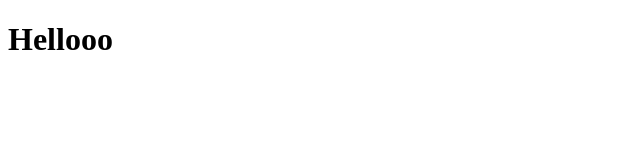
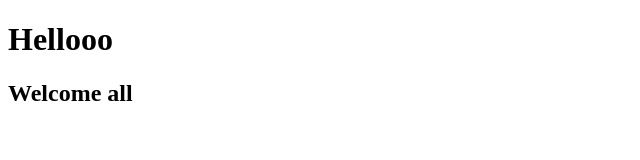
Before and after one commit to NagarjunReddy10/MyWebProject, a plain HTML site: page index.html in a window 1280 px wide. Shown: the whole page, without its empty margins (0-640 px from the left). Drawn offline with Linux system fonts and the light colour scheme.

Commit message:
Added a Line

```diff
--- a/index.html
+++ b/index.html
@@ -7,5 +7,6 @@
 </head>
 <body>
     <h1>Hellooo </h1>
+    <h2>Welcome all</h2>
 </body>
 </html>
```
